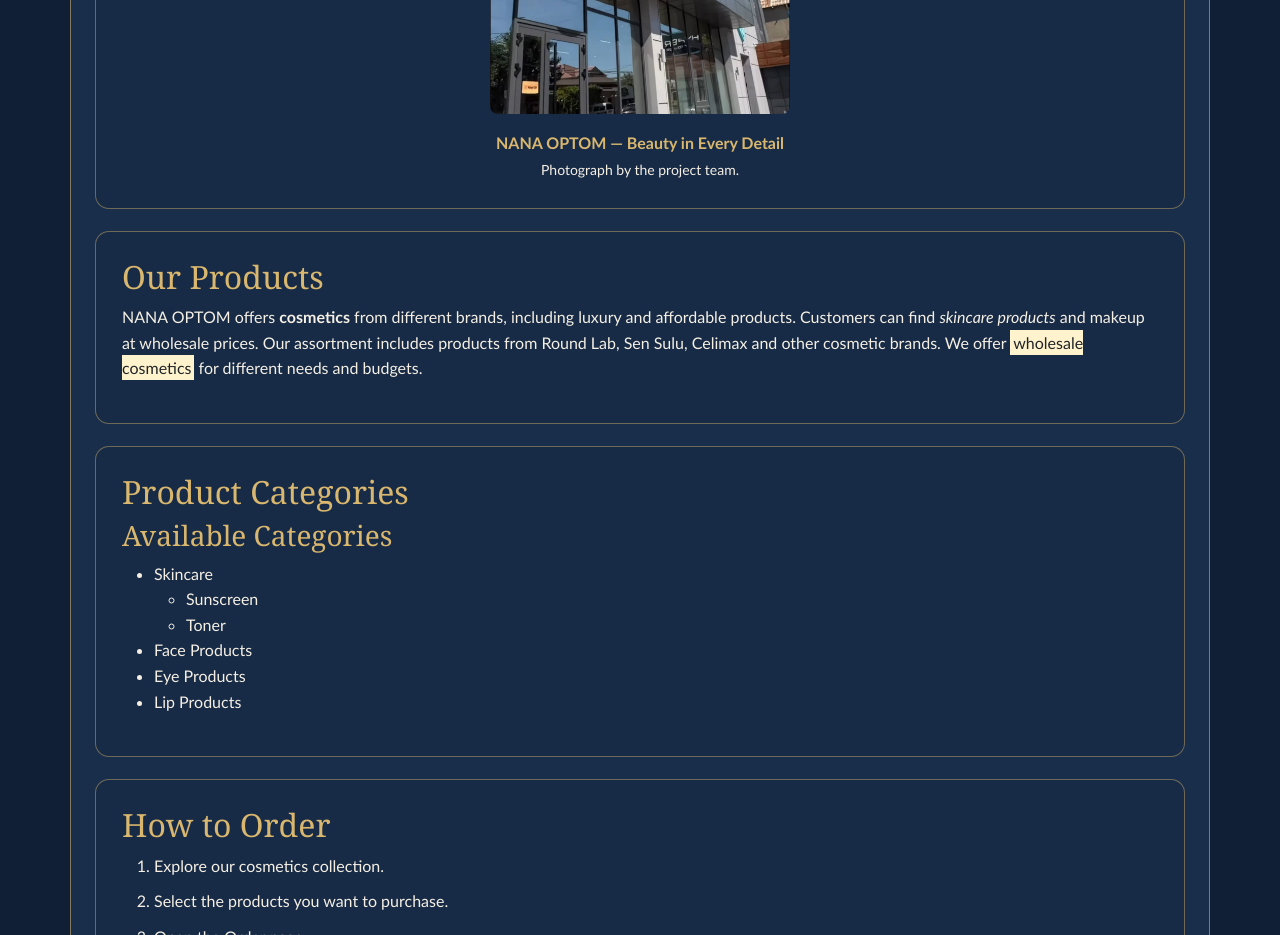
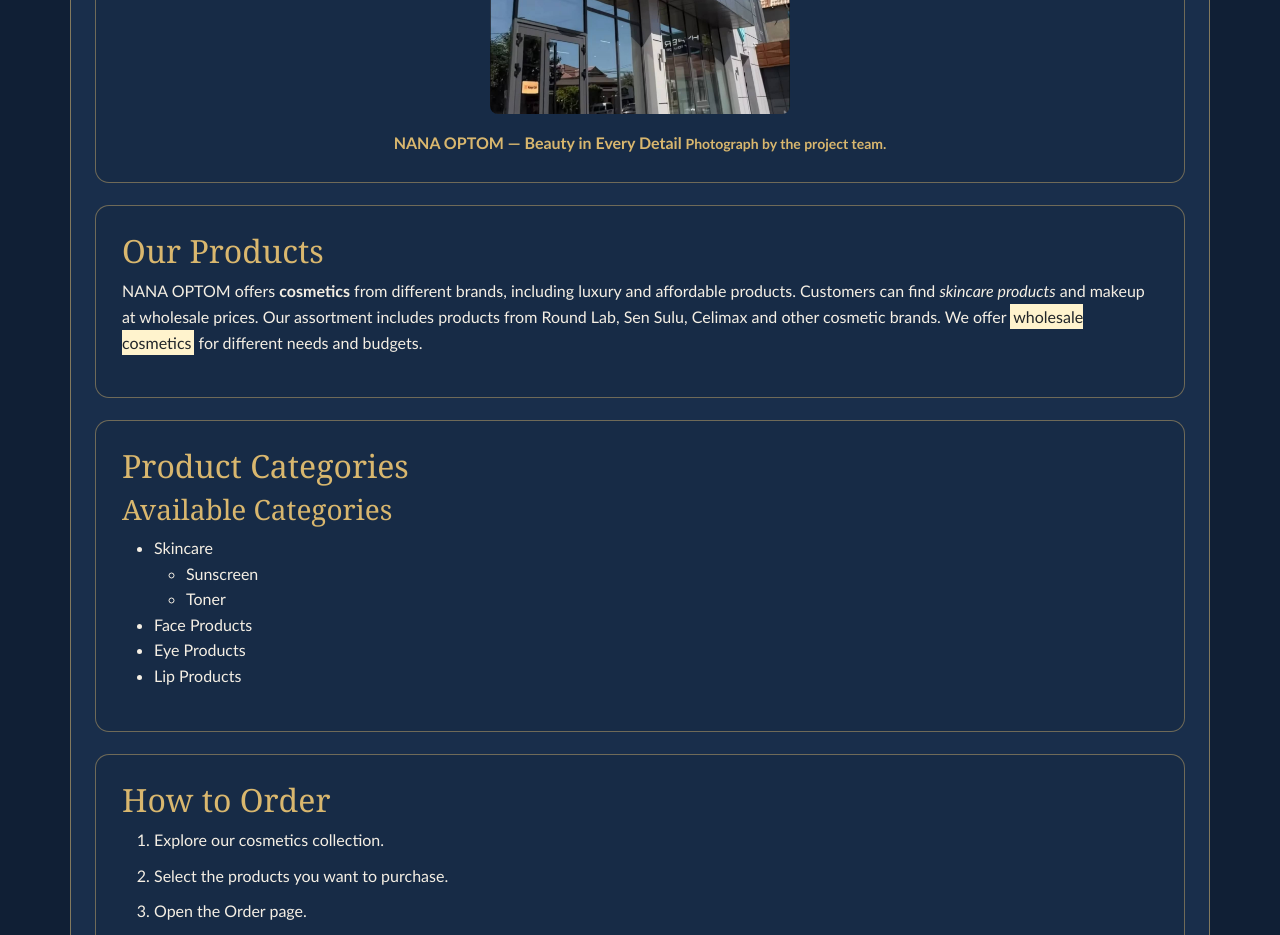
Before and after one commit to halilaevaaidoka/nana-optom-midterm, a plain HTML site: page about.html in a window 1280 px wide. Shown: the part 900-1835 px from the top of the page. Drawn offline with nearby package versions, Linux system fonts and the light colour scheme.

Commit message:
Add files via upload

```diff
--- a/about.html
+++ b/about.html
@@ -173,11 +173,8 @@
 
             <figcaption>
                 NANA OPTOM — Beauty in Every Detail
+                <small>Photograph by the project team.</small>
             </figcaption>
-
-            <small>
-                Photograph by the project team.
-            </small>
 
         </figure>
 
```
Also changed, not shown: 1 other file.
